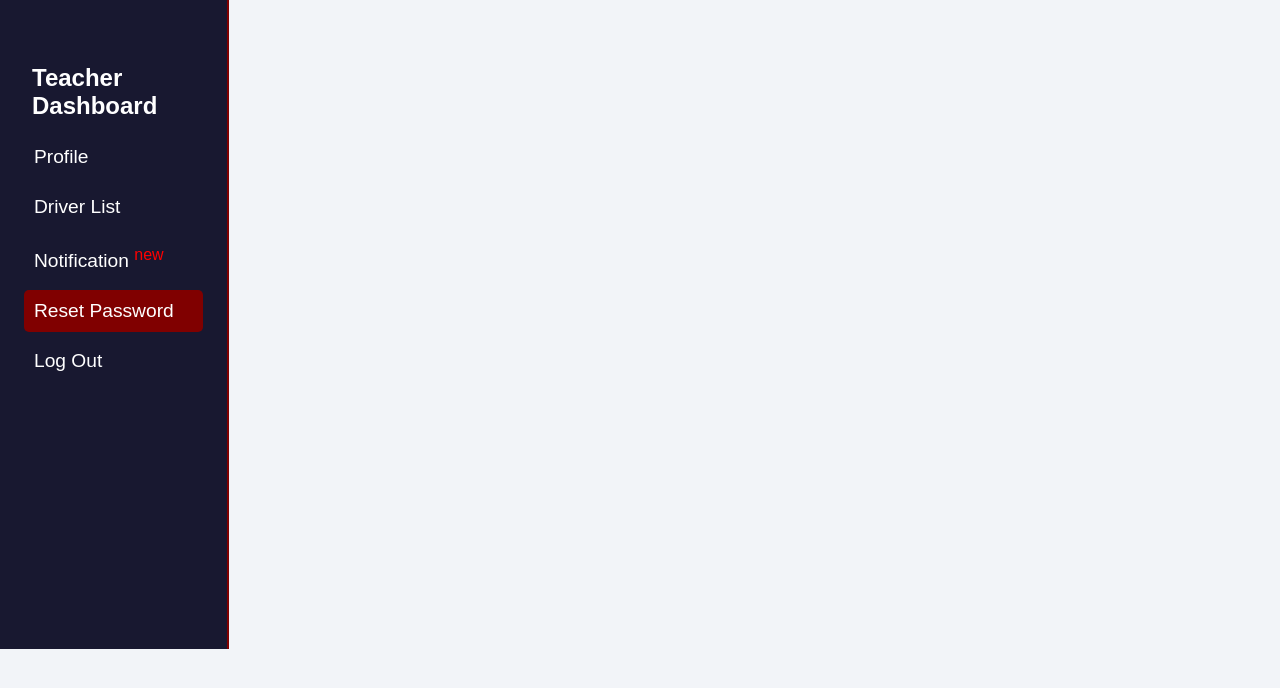
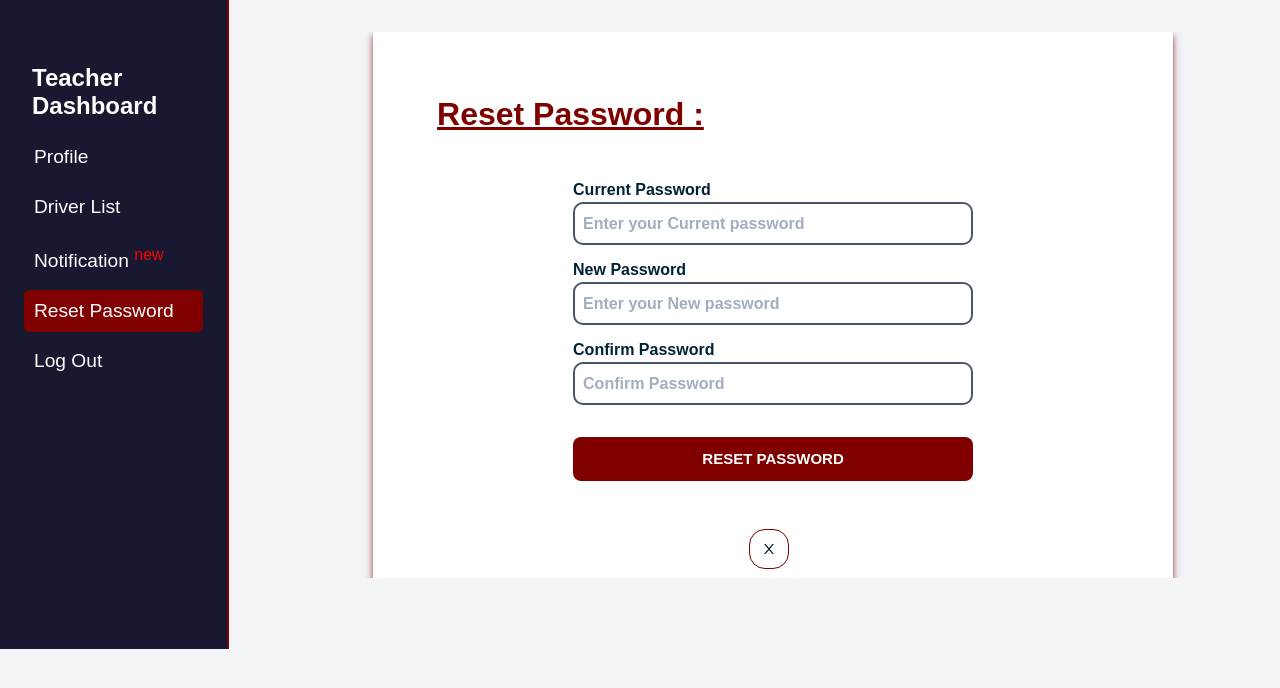
Before and after one commit to ImranMir32/Teacher-Go-Front-end, a React (Create React App) app: page /teacher-dashboard in a window 1280 px wide. Both pictures are taken after a click on the element "Reset Password". Shown: the top 688 px of the page. Built offline with nearby package versions, Linux system fonts and the light colour scheme.

Commit message:
adding resetpassword section in teacher dashboard

```diff
--- /dev/null
+++ b/src/components/TeacherDashboardComponents/ResetPassword.jsx
@@ -0,0 +1,158 @@
+import React, { useEffect } from "react";
+
+import "../../styles/Dashboard/updateForm.css";
+
+import { AiOutlineClose } from "react-icons/ai";
+import { useFormik } from "formik";
+// import { Link } from "react-router-dom";
+import { teacherSignUpSchema } from "../../schemas/schemas";
+
+const onSubmit = async (values, actions) => {
+  console.log(values);
+  console.log(actions);
+  console.log("ok");
+  console.log(JSON.stringify(values));
+
+  //   let result = await fetch("http://localhost:4000/api/users/signin", {
+  //     method: "POST",
+  //     body: JSON.stringify(values),
+  //     headers: {
+  //       "Content-Type": "application/json",
+  //     },
+  //   });
+  //   result = await result.json();
+  //   // console.log("result--> ", result.newUser);
+  //   actions.resetForm();
+
+  //   if (result.newUser) {
+  //     toast.success("Account has been created !", {
+  //       position: toast.POSITION.TOP_RIGHT,
+  //     });
+  //     setTimeout(() => {
+  //       window.location.href = "/signin";
+  //     }, 2000);
+  //   } else {
+  //     toast.warning("Email is already used try another email !", {
+  //       position: toast.POSITION.TOP_RIGHT,
+  //     });
+  //   }
+};
+
+const ResetPassword = () => {
+  //   const [update, setUpdate] = useState(false);
+
+  useEffect(() => {
+    window.scrollTo(0, 0); // scroll to the top of the page
+  }, []);
+
+  const {
+    values,
+    errors,
+    touched,
+    isSubmitting,
+    handleBlur,
+    handleChange,
+    handleSubmit,
+  } = useFormik({
+    initialValues: {
+      current_password: "",
+      password: "",
+      confirmPassword: "",
+    },
+    validationSchema: teacherSignUpSchema,
+    onSubmit,
+  });
+
+  console.log(errors);
+
+  return (
+    <div>
+      <div>
+        <main class="update-main">
+          <div class="update-container">
+            <div class="update-form-container">
+              <h1>Reset Password :</h1>
+              <form
+                class="login form"
+                onSubmit={handleSubmit}
+                autoComplete="off"
+              >
+                {/* passwword */}
+                <label htmlFor="current_password">Current Password</label>
+                <input
+                  id="current_password"
+                  type="current_password"
+                  placeholder="Enter your Current password"
+                  value={values.current_password}
+                  onChange={handleChange}
+                  onBlur={handleBlur}
+                  className={
+                    errors.current_password && touched.current_password
+                      ? "input-error"
+                      : ""
+                  }
+                />
+                {errors.current_password && touched.current_password && (
+                  <p className="error">{errors.current_password}</p>
+                )}
+
+                {/* passwword */}
+                <label htmlFor="password">New Password</label>
+                <input
+                  id="password"
+                  type="password"
+                  placeholder="Enter your New password"
+                  value={values.password}
+                  onChange={handleChange}
+                  onBlur={handleBlur}
+                  className={
+                    errors.password && touched.password ? "input-error" : ""
+                  }
+                />
+                {errors.password && touched.password && (
+                  <p className="error">{errors.password}</p>
+                )}
+
+                {/* confirmPasswword */}
+                <label htmlFor="confirmPassword">Confirm Password</label>
+                <input
+                  id="confirmPassword"
+                  type="password"
+                  placeholder="Confirm Password"
+                  value={values.confirmPassword}
+                  onChange={handleChange}
+                  onBlur={handleBlur}
+                  className={
+                    errors.confirmPassword && touched.confirmPassword
+                      ? "input-error"
+                      : ""
+                  }
+                />
+                {errors.confirmPassword && touched.confirmPassword && (
+                  <p className="error">{errors.confirmPassword}</p>
+                )}
+
+                {/* button */}
+                <button disabled={isSubmitting} type="submit" class="button">
+                  Reset Password
+                </button>
+                {/* <ToastContainer /> */}
+                <div
+                  className="update-close"
+                  onClick={() => {
+                    window.location.href = "/teacher-dashboard";
+                    // setUpdate(false);
+                  }}
+                >
+                  <AiOutlineClose />
+                </div>
+              </form>
+            </div>
+          </div>
+        </main>
+      </div>
+    </div>
+  );
+};
+
+export default ResetPassword;
--- a/src/routes/TeacherDashboard.jsx
+++ b/src/routes/TeacherDashboard.jsx
@@ -6,6 +6,7 @@ import { demoNotification } from "../components/TeacherDashboardComponents/utils
 import TeacherProfile from "../components/TeacherDashboardComponents/TeacherProfile";
 import Notification from "../components/TeacherDashboardComponents/Notification";
 import DriverList from "../components/AdminDashboardComponents/DriverList";
+import ResetPassword from "../components/TeacherDashboardComponents/ResetPassword";
 // import { ToastContainer, toast } from "react-toastify";
 // import "react-toastify/dist/ReactToastify.css";
 
@@ -85,7 +86,7 @@ const TeacherDashboard = () => {
               {Page === "Profile" && <TeacherProfile />}
               {Page === "Driver List" && <DriverList />}
               {Page === "Notification" && <Notification />}
-              {/* {Page === "Route List" && <Route />} */}
+              {Page === "Reset Password" && <ResetPassword />}
             </div>
           </div>
         </div>
```
